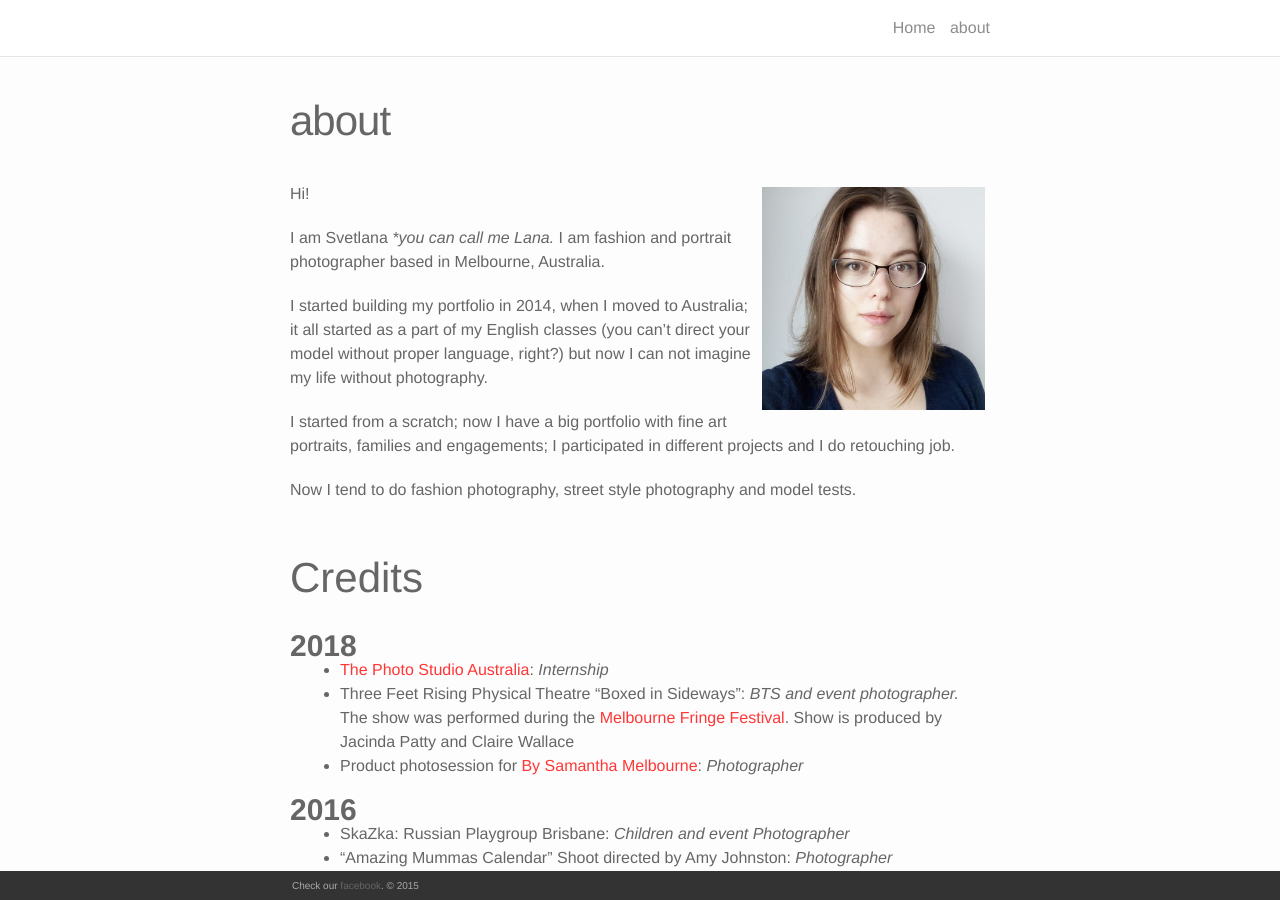
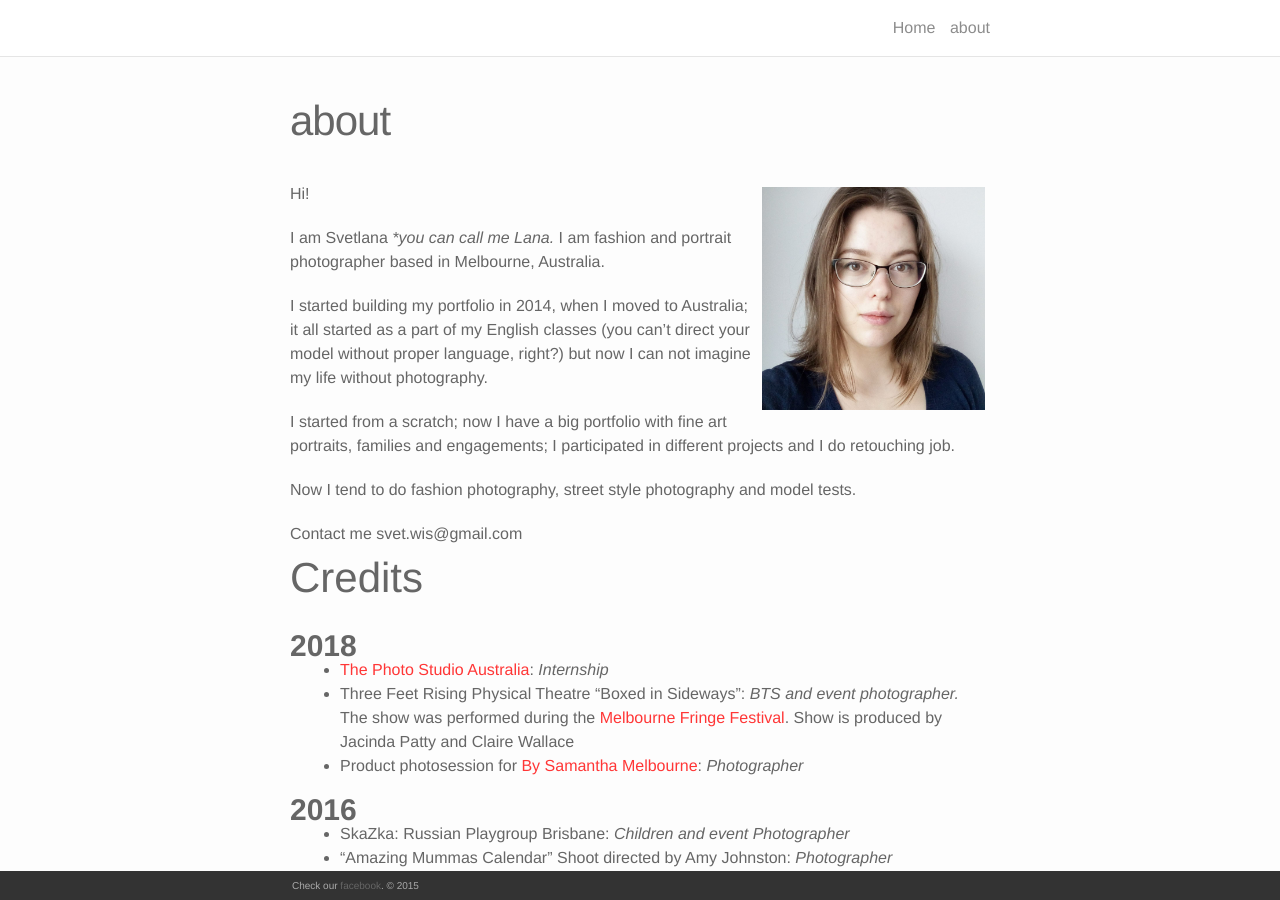
Before and after one commit to AlenPelin/keo-studio, a Jekyll site: the page built from about.md, in a window 1280 px wide and 900 px high. Built offline with Jekyll 4.4.1, drawn with Linux system fonts in a browser that asks for light colours; nearby versions of some CDN libraries.

Commit message:
Update from Forestry.io - Updated about.md

```diff
--- a/about.md
+++ b/about.md
@@ -16,7 +16,7 @@ I started from a scratch; now I have a big portfolio with fine art portraits, fa
 
 Now I tend to do fashion photography, street style photography and model tests.
 
-<br/>
+Contact me svet.wis@gmail.com
 
 ## Credits
 
```
